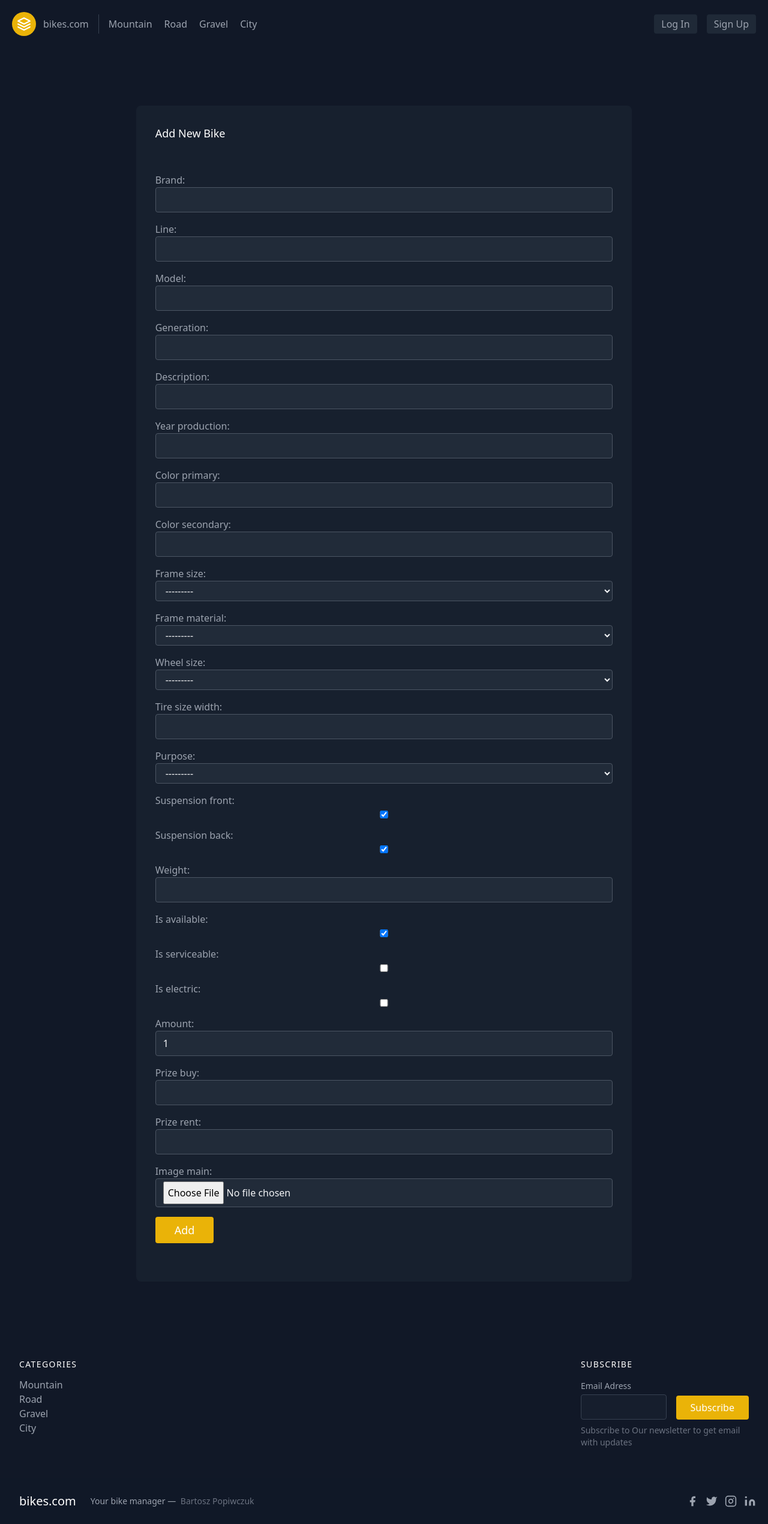
After one commit to bartoszpopiwczuk/bike_rent, a Django app: page /staff/add-bike/ in a window 1280 px wide. The commit adds this page. Shown: the whole page at 60% size. Run offline with Django 5.2, Linux system fonts and the light colour scheme; some libraries are stand-ins or nearby versions.

Commit message:
Add functionality to add new bikes, including form and template, and update views and URLs

```diff
--- a/staff_panel/forms.py
+++ b/staff_panel/forms.py
@@ -1,5 +1,6 @@
 from django import forms
 from .models import Issue
+from bike_portfolio.models import Bicycle
 
 field_formatting = "w-full bg-gray-600 bg-opacity-20 focus:bg-transparent focus:ring-2 focus:ring-yellow-900 rounded border border-gray-600 focus:border-yellow-500 text-base outline-none text-gray-100 py-1 px-3 leading-8 transition-colors duration-200 ease-in-out mb-4"
 
@@ -28,3 +29,15 @@ class AddIssueForm(forms.ModelForm):
     class Meta:
         model = Issue
         fields = ["issue_description", "issue_image"]
+
+
+class AddBikeForm(forms.ModelForm):
+
+    def __init__(self, *args, **kwargs):
+        super().__init__(*args, **kwargs)
+        for field_name, field in self.fields.items():
+            field.widget.attrs["class"] = field_formatting
+
+    class Meta:
+        model = Bicycle
+        fields = "__all__"
--- /dev/null
+++ b/staff_panel/templates/staff_panel/add_bike.html
@@ -0,0 +1,20 @@
+{% extends "bike_portfolio/base.html" %}
+{% block content %}
+
+<section class="text-gray-400 bg-gray-900 body-font">
+  <div class="container px-5 py-24 mx-auto flex flex-wrap items-center">
+    <div class="lg:w-2/3 md:w-2/3 bg-gray-800 bg-opacity-50 rounded-lg p-8 flex flex-col w-full mt-10 md:mt-0 md:ml-auto mr-auto">
+      <form action="" method="POST" enctype="multipart/form-data">
+        {% csrf_token %}
+        <h2 class="text-white text-lg font-medium title-font mb-5">Add New Bike</h2>
+        <div class="py-8">
+          {{ form.as_p }}
+          <button class="text-white bg-yellow-500 border-0 py-2 px-8 focus:outline-none hover:bg-yellow-600 rounded text-lg ml-auto" type="submit">Add</button>
+        </div>
+      </form>
+    </div>
+  </div>
+</section>
+
+
+{% endblock content %}
--- a/staff_panel/templates/staff_panel/bike_detail.html
+++ b/staff_panel/templates/staff_panel/bike_detail.html
@@ -5,6 +5,9 @@
   <div class="container p-4 mx-auto">
     <div class="flex flex-col text-center w-full m-8">
       <h1 class="text-2xl font-medium title-font text-white tracking-widest">Repair Log</h1>
+      {% if issue is None %}
+        <p class="mb-4 text-green-500">No action needed</p>
+      {% endif %}
     </div>
     <div class="flex flex-wrap -m-4">
     {% for issue in issues %}
--- a/staff_panel/templates/staff_panel/home.html
+++ b/staff_panel/templates/staff_panel/home.html
@@ -4,7 +4,11 @@
 <section class="text-gray-400 bg-gray-800 body-font">
   <div class="container p-4 mx-auto">
     <div class="flex flex-col text-center w-full m-8">
-      <h1 class="text-2xl font-medium title-font text-white tracking-widest">Repair Log</h1>
+      <h1 class="text-4xl font-medium title-font text-white">Repair Log</h1>
+      <form action="{% url 'staff-add-bike' %}" method="GET">
+        {% csrf_token %}
+        <button class=" mx-auto text-white bg-yellow-500 border-0 py-2 px-8 m-4 focus:outline-none hover:bg-yellow-600 rounded text-lg "><a href="{% url "staff-add-bike" %}">Add new bike</a></button>
+      </form>
     </div>
     <div class="flex flex-wrap -m-4">
     {% for bike in bike_list %}
--- a/staff_panel/urls.py
+++ b/staff_panel/urls.py
@@ -8,4 +8,5 @@ urlpatterns = [
     path("add-issue/<int:pk>", views.staff_add_issue, name="staff-add-issue"),
     path("delete-issue/<int:pk>", views.staff_delete_issue, name="staff-delete-issue"),
     path("edit-issue/<int:pk>", views.staff_edit_issue, name="staff-edit-issue"),
+    path("add-bike/", views.staff_add_bike, name="staff-add-bike"),
 ]
--- a/staff_panel/views.py
+++ b/staff_panel/views.py
@@ -2,7 +2,7 @@ from django.shortcuts import render
 from django.contrib.admin.views.decorators import staff_member_required
 from bike_portfolio.models import Bicycle
 from django.db.models import Count, Q
-from .forms import AddIssueForm
+from .forms import AddIssueForm, AddBikeForm
 from django.shortcuts import redirect
 from .models import Issue
 from django.utils import timezone
@@ -84,7 +84,7 @@ def staff_delete_issue(request, pk):
             "current-page", "staff-main"
         )  # "current page" is name in html
         return redirect(next_url)
-    return redirect("staff-main")  # if not POST request
+    return redirect("staff-main")  # if not POST
 
 
 @staff_member_required
@@ -110,3 +110,20 @@ def staff_edit_issue(request, pk):
     }
 
     return render(request, "staff_panel/edit_issue.html", context)
+
+
+def staff_add_bike(request):
+    if request.method == "POST":
+        form = AddBikeForm(request.POST)
+        if form.is_valid():
+            form.save()
+            return redirect("staff-main")
+    else:
+        form = AddBikeForm()
+
+    context = {
+        "website_title": "bikes.com - Staff Panel - Add Bike",
+        "form": form,
+    }
+
+    return render(request, "staff_panel/add_bike.html", context)
```
Also changed, not shown: db.sqlite3.
